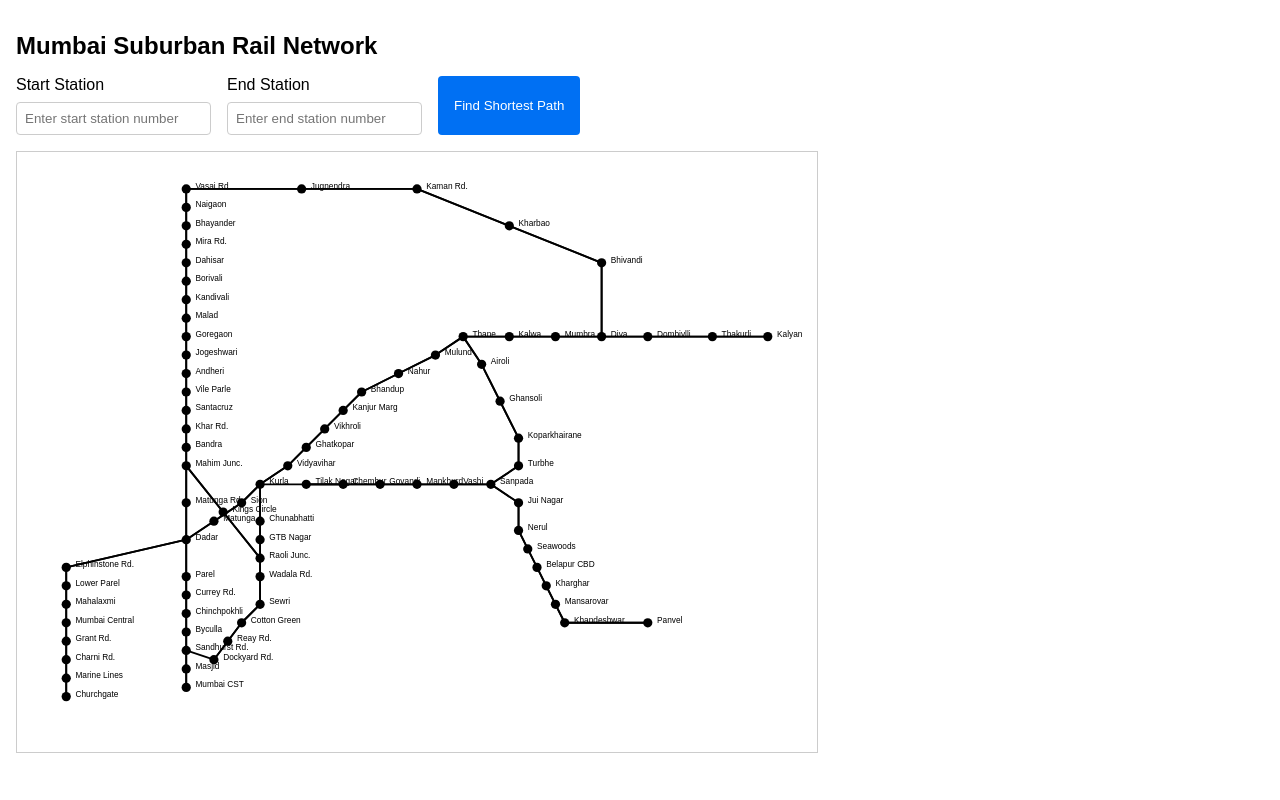
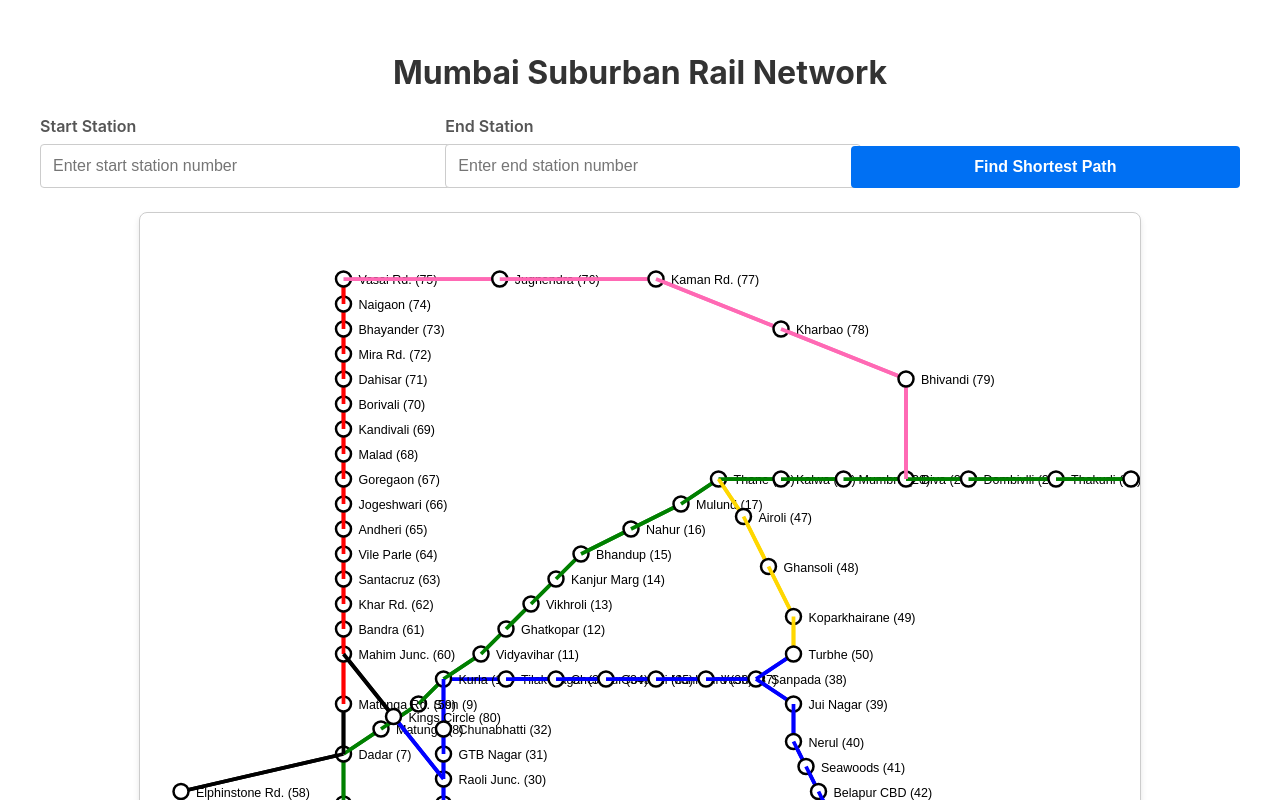
Before and after one commit to imabhi7/Dijkstras-Algorithm-Mumbai, a React (Create React App) app: page / in a window 1280 px wide. Shown: the top 800 px of the page. Built offline with nearby package versions, Linux system fonts and the light colour scheme.

Commit message:
updated the styling

```diff
--- a/src/MumbaiRailNetwork.tsx
+++ b/src/MumbaiRailNetwork.tsx
@@ -1,5 +1,6 @@
+"use client"
+
 import React, { useState } from 'react'
-import './MumbaiRailNetwork.css'
 
 type Graph = number[][]
 type Station = {
@@ -216,6 +217,31 @@ export default function MumbaiRailNetwork() {
     return path
   }
 
+  // Helper function to determine line color
+  const getLineColor = (station1: number, station2: number): string => {
+    // Western Line (Red)
+    if (station1 >= 51 && station1 <= 75 && station2 >= 51 && station2 <= 75) {
+      return "#FF0000"
+    }
+    // Central Line (Green)
+    if (station1 <= 24 && station2 <= 24) {
+      return "#008000"
+    }
+    // Harbour Line (Blue)
+    if ((station1 >= 25 && station1 <= 46) || (station2 >= 25 && station2 <= 46)) {
+      return "#0000FF"
+    }
+    // Trans-harbour Line (Yellow)
+    if ((station1 >= 47 && station1 <= 50) || (station2 >= 47 && station2 <= 50)) {
+      return "#FFD700"
+    }
+    // Vasai-Diva Line (Pink)
+    if ((station1 >= 76 && station1 <= 79) || (station2 >= 76 && station2 <= 79)) {
+      return "#FF69B4"
+    }
+    return "#000000"
+  }
+
   const handleFindPath = () => {
     const startNum = parseInt(start)
     const endNum = parseInt(end)
@@ -228,48 +254,114 @@ export default function MumbaiRailNetwork() {
   }
 
   return (
-      <div className="container">
-        <h1>Mumbai Suburban Rail Network</h1>
-        <div className="input-group">
-          <div className="input-container">
-            <label htmlFor="start">Start Station</label>
+    <div style={{
+      maxWidth: '1200px',
+      margin: '0 auto',
+      padding: '2rem',
+      fontFamily: '-apple-system, BlinkMacSystemFont, "Segoe UI", Roboto, "Helvetica Neue", Arial, sans-serif'
+    }}>
+      <h1 style={{
+        fontSize: '2rem',
+        fontWeight: 'bold',
+        marginBottom: '1.5rem',
+        textAlign: 'center',
+        color: '#333'
+      }}>
+        Mumbai Suburban Rail Network
+      </h1>
+      <div style={{
+        display: 'flex',
+        flexWrap: 'wrap',
+        gap: '1rem',
+        marginBottom: '1.5rem'
+      }}>
+        <div style={{ flex: 1, minWidth: '200px' }}>
+          <label htmlFor="start" style={{
+            display: 'block',
+            marginBottom: '0.5rem',
+            fontWeight: 600,
+            color: '#555'
+          }}>
+            Start Station
+          </label>
           <input
             id="start"
             type="number"
             value={start}
             onChange={(e) => setStart(e.target.value)}
             placeholder="Enter start station number"
+            style={{
+              width: '100%',
+              padding: '0.75rem',
+              border: '1px solid #ccc',
+              borderRadius: '4px',
+              fontSize: '1rem'
+            }}
           />
         </div>
-          <div className="input-container">
-            <label htmlFor="end">End Station</label>
+        <div style={{ flex: 1, minWidth: '200px' }}>
+          <label htmlFor="end" style={{
+            display: 'block',
+            marginBottom: '0.5rem',
+            fontWeight: 600,
+            color: '#555'
+          }}>
+            End Station
+          </label>
           <input
             id="end"
             type="number"
             value={end}
             onChange={(e) => setEnd(e.target.value)}
             placeholder="Enter end station number"
+            style={{
+              width: '100%',
+              padding: '0.75rem',
+              border: '1px solid #ccc',
+              borderRadius: '4px',
+              fontSize: '1rem'
+            }}
           />
         </div>
-          <button onClick={handleFindPath}>Find Shortest Path</button>
+        <div style={{ flex: 1, minWidth: '200px', display: 'flex', alignItems: 'flex-end' }}>
+          <button
+            onClick={handleFindPath}
+            style={{
+              width: '100%',
+              padding: '0.75rem 1.5rem',
+              backgroundColor: '#0070f3',
+              color: 'white',
+              border: 'none',
+              borderRadius: '4px',
+              cursor: 'pointer',
+              fontSize: '1rem',
+              fontWeight: 600
+            }}
+          >
+            Find Shortest Path
+          </button>
         </div>
-        <div className="svg-container">
-          <svg width="100%" height="100%" viewBox="0 0 800 650">
+      </div>
+
+      <div style={{
+        width: '100%',
+        maxWidth: '1000px',
+        height: 'auto',
+        aspectRatio: '800 / 650',
+        margin: '0 auto',
+        border: '1px solid #ccc',
+        borderRadius: '8px',
+        overflow: 'hidden',
+        boxShadow: '0 4px 6px rgba(0, 0, 0, 0.1)'
+      }}>
+        <svg width="100%" height="100%" viewBox="0 0 800 650" style={{ padding: '1rem' }}>
           {stations.map((station) => (
             <g key={station.id}>
-                <circle
-                  cx={station.x}
-                  cy={station.y}
-                  r="5"
-                  fill={path.includes(station.id) ? "red" : "black"}
-                />
-                <text x={station.x + 10} y={station.y} fontSize="9">
-                  {station.name}
-                </text>
               {graph[station.id] && graph[station.id].map((connection, index) => {
                 if (connection === 1) {
                   const connectedStation = stations[index]
                   if (connectedStation) {
+                    const lineColor = getLineColor(station.id, index)
                     return (
                       <line
                         key={`${station.id}-${index}`}
@@ -277,14 +369,31 @@ export default function MumbaiRailNetwork() {
                         y1={station.y}
                         x2={connectedStation.x}
                         y2={connectedStation.y}
-                          stroke={path.includes(station.id) && path.includes(index) ? "red" : "black"}
-                          strokeWidth="2"
+                        stroke={path.includes(station.id) && path.includes(index) ? "#FF0000" : lineColor}
+                        strokeWidth="3"
                       />
                     )
                   }
                 }
                 return null
               })}
+              <circle
+                cx={station.x}
+                cy={station.y}
+                r="6"
+                fill={path.includes(station.id) ? "#FF0000" : "#FFFFFF"}
+                stroke="#000000"
+                strokeWidth="2"
+              />
+              <text
+                x={station.x + 12}
+                y={station.y + 4}
+                fontSize="10"
+                fontFamily="sans-serif"
+                fill="#000000"
+              >
+                {station.name} ({station.id})
+              </text>
             </g>
           ))}
         </svg>
```
Lines whose indentation alone changed are shown as unchanged.
